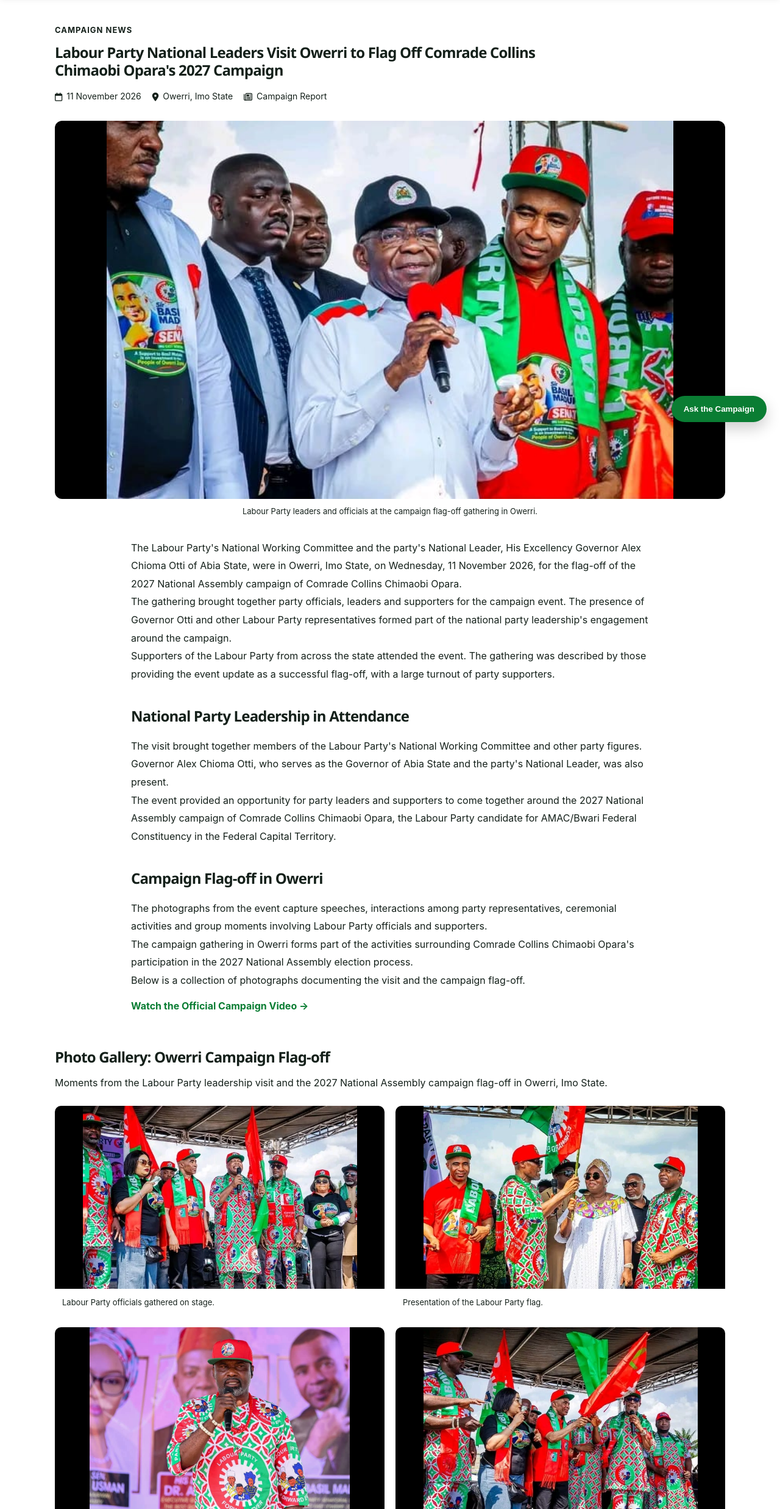
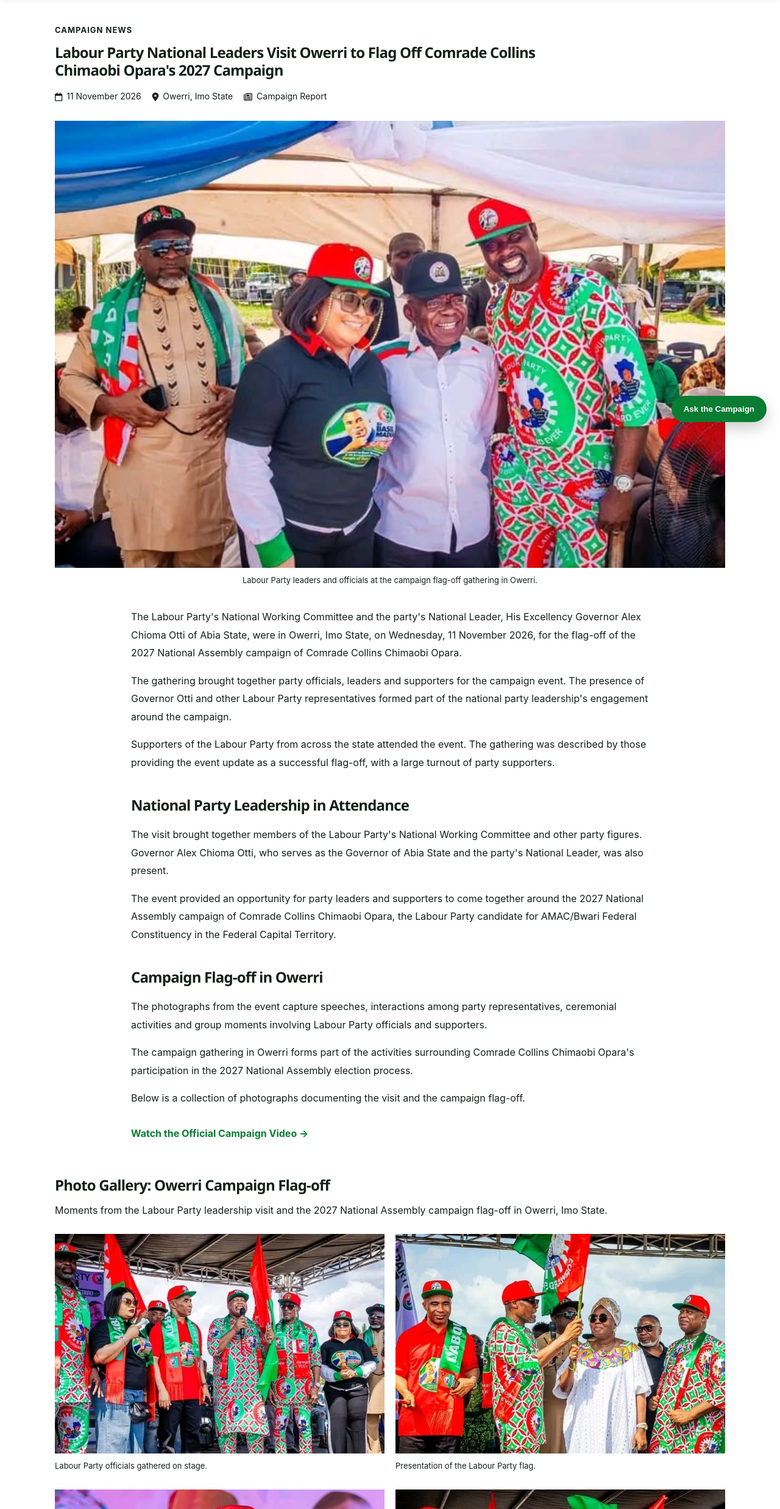
Before and after one commit to austinibe15/collinsoparacampaignwebsite, a plain HTML site: page news/imo-campaign-flagoff.html in a window 1280 px wide. Shown: the part 86-2560 px from the top of the page at 61% size. Drawn offline with Linux system fonts and the light colour scheme.

Commit message:
Update campaign flag-off article and photo gallery

```diff
--- a/news/imo-campaign-flagoff.html
+++ b/news/imo-campaign-flagoff.html
@@ -1,3 +1,4 @@
+
 <!DOCTYPE html>
 <html lang="en">
 <head>
@@ -35,9 +36,12 @@
   />
 
   <style>
+    /* MAIN ARTICLE */
+
     .campaign-article {
       width: min(1100px, 92%);
       margin: 40px auto 70px;
+      background: transparent;
     }
 
     .campaign-breadcrumb {
@@ -52,6 +56,7 @@
     .campaign-article-header {
       max-width: 900px;
       margin-bottom: 28px;
+      background: transparent;
     }
 
     .campaign-category {
@@ -61,11 +66,13 @@
       font-weight: 700;
       letter-spacing: 1px;
       text-transform: uppercase;
+      background: transparent;
     }
 
     .campaign-article-header h1 {
       margin: 0 0 18px;
       line-height: 1.2;
+      background: transparent;
     }
 
     .campaign-meta {
@@ -74,97 +81,210 @@
       gap: 18px;
       font-size: 14px;
       margin-bottom: 20px;
+      background: transparent;
     }
 
     .campaign-meta span {
       display: inline-flex;
       align-items: center;
       gap: 7px;
+      background: transparent;
     }
 
+    /* FEATURED IMAGE */
+
     .campaign-featured-image {
+      display: block;
+      width: 100%;
       margin: 25px 0 35px;
+      padding: 0;
+      background: transparent !important;
+      border: none;
+      border-radius: 0;
+      box-shadow: none;
+      overflow: visible;
     }
 
     .campaign-featured-image img {
       display: block;
       width: 100%;
-      max-height: 620px;
-      object-fit: contain;
-      background: #000;
-      border-radius: 12px;
+      height: auto;
+      max-height: none;
+      object-fit: initial;
+      object-position: center;
+      background: transparent !important;
+      border: none;
+      border-radius: 0;
+      box-shadow: none;
+      filter: none;
+      outline: none;
     }
 
     .campaign-featured-image figcaption {
+      display: block;
       margin-top: 10px;
+      padding: 0;
       font-size: 13px;
+      line-height: 1.6;
       text-align: center;
+      color: inherit;
+      background: transparent !important;
+      border: none;
+      box-shadow: none;
+      text-decoration: none;
     }
+
+    /* ARTICLE TEXT */
 
     .campaign-article-body {
       max-width: 850px;
       margin: 0 auto;
+      padding: 0;
       font-size: 16px;
       line-height: 1.85;
+      background: transparent !important;
+    }
+
+    .campaign-article-body p {
+      margin-bottom: 16px;
+      background: transparent !important;
+      background-color: transparent !important;
+      box-shadow: none !important;
+      text-decoration: none;
     }
 
     .campaign-article-body h2 {
       margin-top: 32px;
       margin-bottom: 12px;
+      background: transparent !important;
+      background-color: transparent !important;
+      box-shadow: none !important;
     }
+
+    /* REMOVE TEXT HIGHLIGHTING */
+
+    .campaign-article p,
+    .campaign-article h1,
+    .campaign-article h2,
+    .campaign-article h3,
+    .campaign-article span,
+    .campaign-article strong,
+    .campaign-article em,
+    .campaign-article mark,
+    .campaign-article figcaption,
+    .campaign-article a {
+      background: transparent !important;
+      background-color: transparent !important;
+      background-image: none !important;
+      box-shadow: none !important;
+      text-shadow: none !important;
+    }
+
+    .campaign-article mark {
+      color: inherit !important;
+      padding: 0 !important;
+    }
+
+    .campaign-article ::selection {
+      background: rgba(10, 125, 51, 0.2);
+      color: inherit;
+    }
+
+    /* PHOTO GALLERY */
 
     .campaign-gallery {
       margin-top: 50px;
+      background: transparent !important;
     }
 
     .campaign-gallery h2 {
       margin-bottom: 10px;
+      background: transparent !important;
     }
 
     .campaign-gallery-intro {
       margin-bottom: 25px;
+      background: transparent !important;
     }
 
     .campaign-gallery-grid {
       display: grid;
       grid-template-columns: repeat(2, minmax(0, 1fr));
       gap: 18px;
+      background: transparent !important;
     }
 
     .campaign-gallery figure {
       margin: 0;
+      padding: 0;
       overflow: hidden;
-      border-radius: 10px;
+      background: transparent !important;
+      border: none;
+      border-radius: 0;
+      box-shadow: none;
     }
 
     .campaign-gallery img {
       display: block;
       width: 100%;
-      height: 300px;
-      object-fit: contain;
-      background: #000;
-      transition: transform 0.3s ease;
+      height: auto;
+      max-height: none;
+      object-fit: initial;
+      background: transparent !important;
+      border: none;
+      border-radius: 0;
+      box-shadow: none;
+      filter: none;
+      transition: none;
     }
 
     .campaign-gallery figure:hover img {
-      transform: scale(1.025);
+      transform: none;
     }
 
     .campaign-gallery figcaption {
-      padding: 12px;
+      display: block;
+      padding: 10px 0;
+      margin: 0;
       font-size: 13px;
+      line-height: 1.6;
+      color: inherit;
+      background: transparent !important;
+      border: none;
+      box-shadow: none;
+      text-decoration: none;
     }
+
+    /* ARTICLE FOOTER LINKS */
 
     .campaign-article-footer {
       max-width: 850px;
       margin: 40px auto 0;
       padding-top: 25px;
       border-top: 1px solid rgba(128, 128, 128, 0.3);
+      background: transparent !important;
+    }
+
+    .campaign-article-footer p {
+      background: transparent !important;
     }
 
     .campaign-article-footer a {
       margin-right: 18px;
     }
+
+    /* REMOVE UNWANTED DECORATIVE BACKGROUNDS */
+
+    .campaign-article figure,
+    .campaign-article figcaption,
+    .campaign-article p,
+    .campaign-article h1,
+    .campaign-article h2,
+    .campaign-article div {
+      text-shadow: none;
+    }
+
+    /* MOBILE DISPLAY */
 
     @media (max-width: 650px) {
       .campaign-article {
@@ -177,12 +297,23 @@
       }
 
       .campaign-gallery img {
+        width: 100%;
         height: auto;
-        max-height: 380px;
+        max-height: none;
       }
 
       .campaign-meta {
         gap: 10px;
+      }
+
+      .campaign-featured-image img {
+        width: 100%;
+        height: auto;
+      }
+
+      .campaign-article-footer a {
+        display: inline-block;
+        margin: 5px 12px 5px 0;
       }
     }
   </style>
@@ -229,7 +360,7 @@
       <!-- FEATURED IMAGE -->
       <figure class="campaign-featured-image">
         <img
-          src="../assets/img/IMG-20261112-WA0005.jpg"
+          src="../assets/img/comrage-Otti.jpg"
           alt="Governor Alex Chioma Otti and Labour Party figures at the campaign flag-off event in Owerri, Imo State."
           loading="eager"
         />
@@ -373,6 +504,30 @@
             <figcaption>Party representatives and attendees at the event.</figcaption>
           </figure>
 
+          <figure>
+            <img
+              src="../assets/img/comrade-Ajero.jpg"
+              alt="Comrade Collins Chimaobi Opara with Comrade Joe Ajaero, President of the Nigeria Labour Congress."
+              loading="lazy"
+            />
+            <figcaption>
+              Comrade Collins Chimaobi Opara with Comrade Joe Ajaero,
+              President of the Nigeria Labour Congress (NLC).
+            </figcaption>
+          </figure>
+
+          <figure>
+            <img
+              src="../assets/img/comrade-Rochas Okorocha.jpg"
+              alt="Comrade Collins Chimaobi Opara with Owelle Rochas Ethelbert Anayo Okorocha, former Governor of Imo State."
+              loading="lazy"
+            />
+            <figcaption>
+              Comrade Collins Chimaobi Opara with Owelle Rochas Ethelbert
+              Anayo Okorocha, OON, former Governor of Imo State.
+            </figcaption>
+          </figure>
+
         </div>
       </section>
 
```
Also changed, not shown: assets/css/news-article.css (line endings or trailing spaces), assets/img/comrade-Ajero.jpg (added), assets/img/comrade-Rochas Okorocha.jpg (added), assets/img/comrage-Otti.jpg (added).
